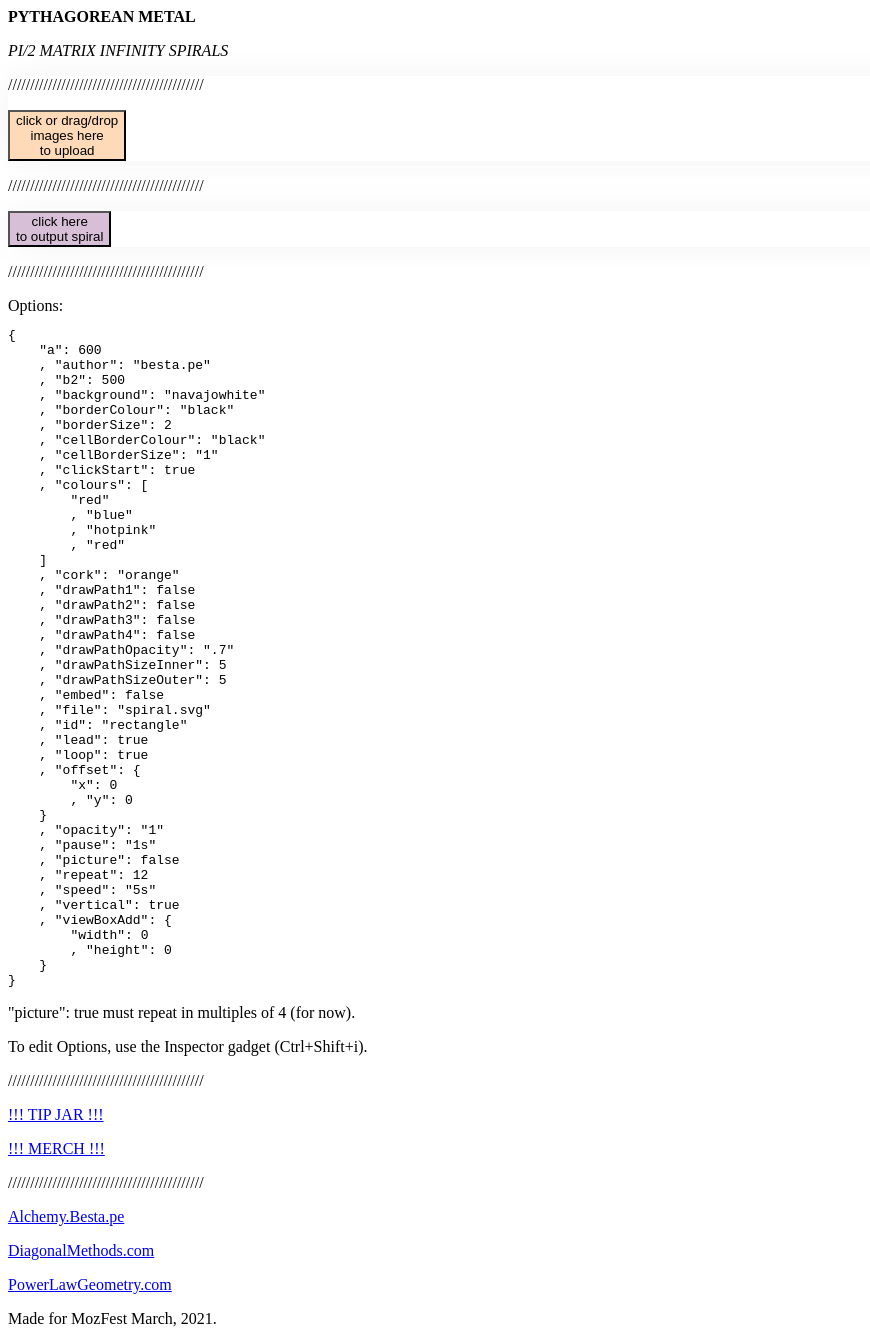
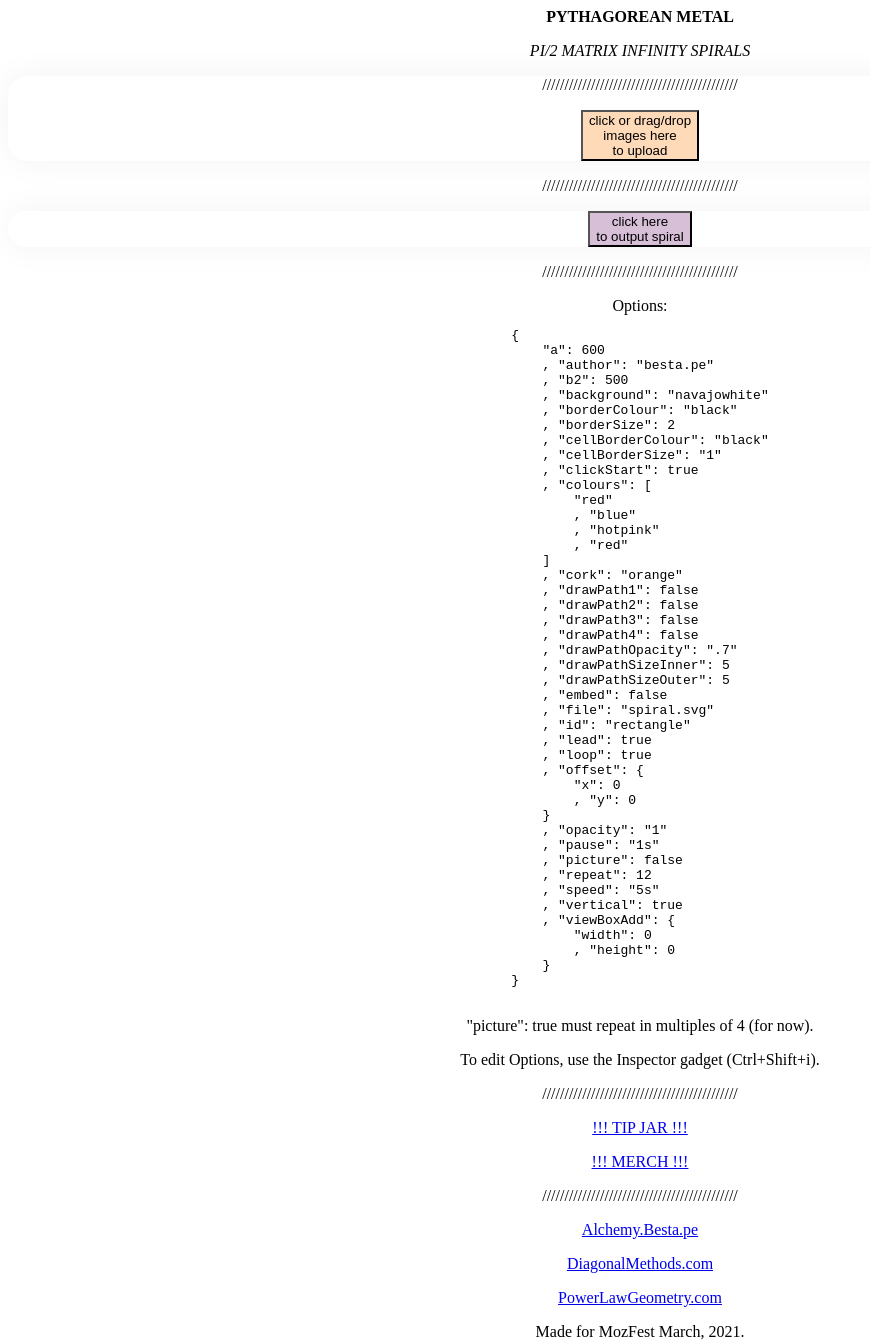
Before and after one commit to bestape/alchemy, a plain HTML site: page index.html in a window 1280 px wide. Shown: the whole page, without its empty margins (0-870 px from the left). Drawn offline with Linux system fonts and the light colour scheme.

Commit message:
made easy with html interface

```diff
--- a/index.html
+++ b/index.html
@@ -8,20 +8,19 @@
 		  background-color: #fff;
 		  border-radius: 20px;
 		  box-shadow: 0 0 35px rgba(0,0,0,0.05);
-		  text-align: left;
+		  text-align: center;
 		  transition: .3s;
 	  }
 	  #download {
 		  background-color: #fff;
 		  border-radius: 20px;
 		  box-shadow: 0 0 35px rgba(0,0,0,0.05);
-		  text-align: left;
 		  transition: .3s;
 	  }
 	  .feedback {
-		  margin-top:20px;
+		  margin-top: 20px;
 		  display: inline-block;
-		  position:relative;
+		  position: relative;
 		  margin-right: 13px;
 		  margin-bottom: 13px;
 	  }
@@ -35,17 +34,35 @@
 	  #interface:hover {
 		  box-shadow: 0 0 45px rgba(0,0,0,0.1);
 	  }
+	  #introduction {
+		  text-align: center;
+	  }
 	  #make {
 		  cursor: pointer;
 	  }
+	  #makeButton {
+		  text-align: center;
+	  }
 	  #make:hover {
 		  box-shadow: 0 0 45px rgba(0,0,0,0.1);
+	  }
+	  #note {
+		  text-align: center;
+	  }
+	  #Option {
+		  text-align: center;
+	  }
+	  #OptionJson {
+		  display: inline-block;
+		  text-align: left;
+	  }
+	  #OptionNote {
+		  text-align: center;
 	  }
 	  #output {
 		  background-color: #fff;
 		  border-radius: 20px;
 		  box-shadow: 0 0 35px rgba(0,0,0,0.05);
-		  text-align: left;
 		  cursor: pointer;
 		  transition: .3s;
 	  }
@@ -61,6 +78,7 @@
 	  svg {
 		  max-width: 400px;
 		  max-height: 400px;
+		  text-align: center;
 	  }
 	</style>
   </head>
@@ -69,7 +87,7 @@
 	  <p id="title"><b>PYTHAGOREAN METAL</b></p>
 	  <p id="subtitle"><i>PI/2 MATRIX INFINITY SPIRALS</i></p>
 	</div>
-	<div id="svg"></div>
+	<center id="svg"></center>
 	<div id="basin">
 	  <div id="download"></div>
 	  <div id="interfaceButton">
@@ -93,7 +111,7 @@
 		<p>////////////////////////////////////////////</p>
 		<div>Options:</div>
 	  </div>
-	  <pre id="Option"><code id="json">{
+	  <div id="Option"><pre id="OptionJson"><code id="json">{
     "a": 600
     , "author": "besta.pe"
     , "b2": 500
@@ -136,7 +154,7 @@
 	"width": 0
 	, "height": 0
     }
-}</code></pre>
+}</code></pre></div>
 	  <div id="OptionNote">
 		<p>"picture": true must repeat in multiples of 4 (for now).</p>
 		<p>To edit Options, use the Inspector gadget (Ctrl+Shift+i).</p>
```
